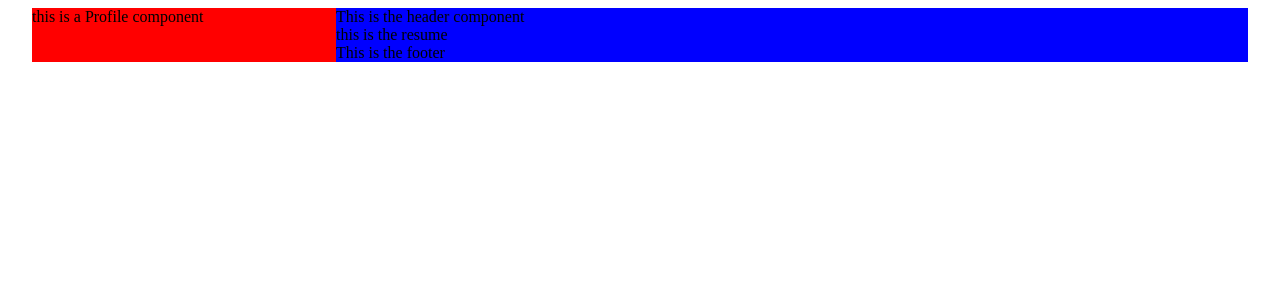
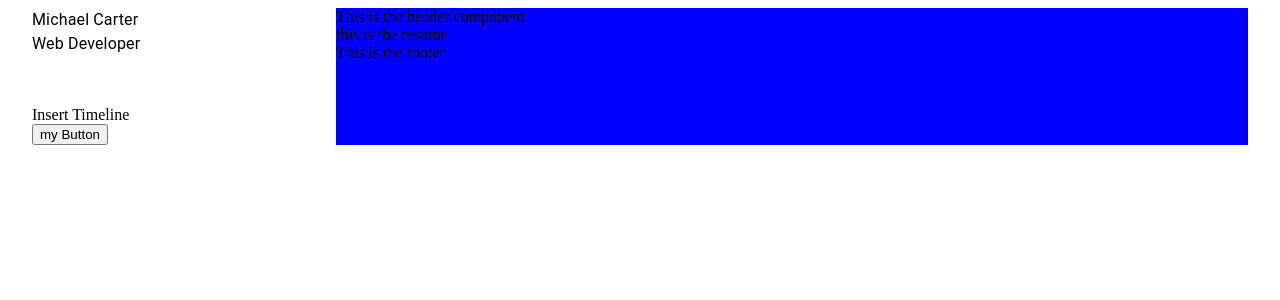
Before and after one commit to codehawkeye/react_portfolio, a React (Create React App) app: page / in a window 1280 px wide. Shown: the top 300 px of the page. Built offline with nearby package versions, Linux system fonts and the light colour scheme.

Commit message:
added css to profile page

```diff
--- a/src/App.js
+++ b/src/App.js
@@ -16,17 +16,17 @@ const App = () => {
     return (
         <Container>
             <Grid container>
-                <Grid item xs={12} sm={12} md={4} lg={3} style={{backgroundColor: 'red'}}>
+                <Grid item xs={12} sm={12} md={4} lg={3}>
                  <Profile />
                   </Grid>
                  <Grid item xs style={{ backgroundColor: 'blue' }}>
                     <Header />
                     <Router>
                         <Switch>
-                            <Route path="./portfolio">
+                            <Route path='./portfolio'>
                                 <Portfolio />
                             </Route>
-                            <Route path="/">
+                            <Route path='/'>
                                 <Resume />
                                 </Route>
                             </Switch>
--- a/src/components/Profile/Profile.js
+++ b/src/components/Profile/Profile.js
@@ -1,11 +1,24 @@
 import React from 'react'
+import { Typography } from '@material-ui/core'
+
 
 const Profile = () => {
     return (
-        <div>
-           this is a Profile component
+        <div className="profile container_shadow">
+            <div className='profile_name'>
+                <Typography className='name'>Michael Carter</Typography>
+                <Typography className='name'>Web Developer</Typography>
+            </div>
+            <figure className='profile_image'>
+                <img src="" alt="" />
+            </figure>
+        <div className = 'profile_information' >
+                Insert Timeline
+            <br />
+                <button> my Button</button>
+                </div>
         </div>
-    )
-}
+    );
+};
 
-export default Profile
+export default Profile;
--- a/src/components/pages/Portfolio/Portfolio.js
+++ b/src/components/pages/Portfolio/Portfolio.js
@@ -3,7 +3,7 @@ import React from 'react'
 const Portfolio = () => {
     return (
         <div>
-            THis is the portfolio
+            This is the portfolio
         </div>
     )
 }
```
Also changed, not shown: src/components/Profile/Profile.css (added).
